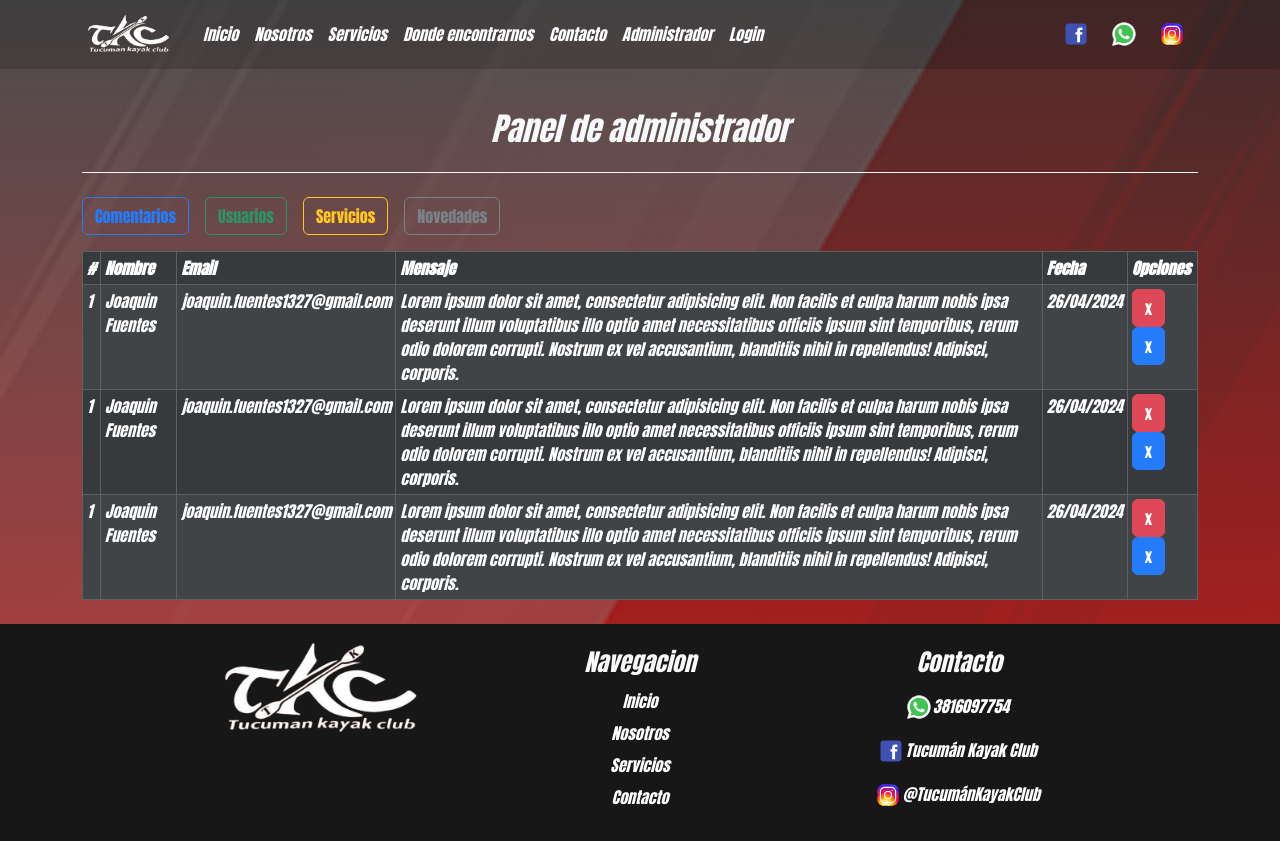
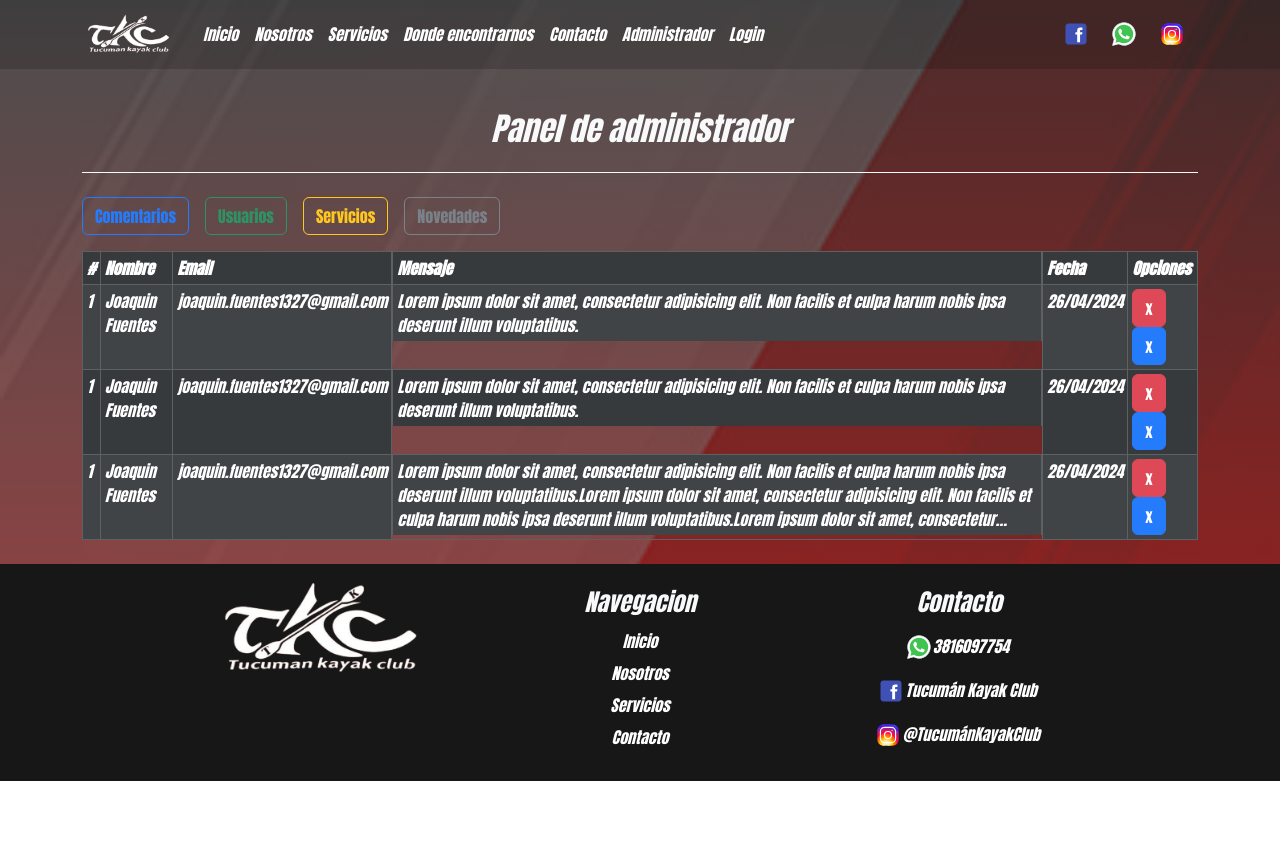
Before and after one commit to joaquin-fuentes/TKC-Front, a React (Vite) app: page /administrador in a window 1280 px wide. After the commit the page ends 800 px from the top, so only its background shows below. Built offline with nearby package versions, Linux system fonts and the light colour scheme.

Commit message:
intente acomodar las celdas de la tabla de admin

```diff
--- a/src/App.css
+++ b/src/App.css
@@ -112,12 +112,8 @@
   }
 }
 /* ERROR 404 */
-.contenedorPrincipalError{
-
-  background-image: linear-gradient(
-      rgba(19, 19, 19, 0.8),
-      rgba(78, 1, 1, 0.3)
-    ),
+.contenedorPrincipalError {
+  background-image: linear-gradient(rgba(19, 19, 19, 0.8), rgba(78, 1, 1, 0.3)),
     url("./assets/imagenes/fondoError.jpg");
   background-size: cover; /* Ajusta la imagen al tamaño del contenedor */
   background-position: bottom; /* Centra la imagen */
@@ -128,11 +124,8 @@
   opacity: 0.9; /* Ajusta la opacidad del contenedor */
 }
 /* LOGIN */
-.contenedorPrincipalLogin{
-  background-image: linear-gradient(
-      rgba(19, 19, 19, 0.8),
-      rgba(78, 1, 1, 0.3)
-    ),
+.contenedorPrincipalLogin {
+  background-image: linear-gradient(rgba(19, 19, 19, 0.8), rgba(78, 1, 1, 0.3)),
     url("./assets/imagenes/fondoError.jpg");
   background-size: cover; /* Ajusta la imagen al tamaño del contenedor */
   background-position: bottom; /* Centra la imagen */
@@ -149,8 +142,8 @@
 
 /* Media Query para pantallas más pequeñas, como celulares y tablets */
 @media only screen and (max-width: 768px) {
-  .formLogin{
-    width: 80%!important;
+  .formLogin {
+    width: 80% !important;
   }
 }
 /* INICIO */
@@ -334,6 +327,21 @@
   opacity: 0.9; /* Ajusta la opacidad del contenedor */
   background-attachment: fixed; /* Hace que la imagen de fondo se quede fija */
 }
+.email-col {
+
+  white-space: nowrap;
+  text-overflow: ellipsis;
+  overflow: hidden;
+}
+
+.mensaje-col {
+  width: 100%;
+  display: -webkit-box;
+  -webkit-box-orient: vertical;
+  -webkit-line-clamp: 3;
+  overflow: hidden;
+}
+
 /* FOOTER */
 .logotkc-footer {
   width: 70%;
--- a/src/components/views/Administrador/Administrador.jsx
+++ b/src/components/views/Administrador/Administrador.jsx
@@ -29,10 +29,10 @@ const Administrador = () => {
                         <thead>
                             <tr>
                                 <th>#</th>
-                                <th>Nombre</th>
-                                <th>Email</th>
-                                <th>Mensaje</th>
-                                <th>Fecha</th>
+                                <th className="email-col">Nombre</th>
+                                <th className="email-col">Email</th>
+                                <th className="mensaje-col">Mensaje</th>
+                                <th className="fecha-col">Fecha</th>
                                 <th>Opciones</th>
                             </tr>
                         </thead>
@@ -40,13 +40,9 @@ const Administrador = () => {
                             <tr>
                                 <td>1</td>
                                 <td>Joaquin Fuentes</td>
-                                <td>joaquin.fuentes1327@gmail.com</td>
-                                <td>
-                                    Lorem ipsum dolor sit amet, consectetur adipisicing elit. Non
-                                    facilis et culpa harum nobis ipsa deserunt illum voluptatibus
-                                    illo optio amet necessitatibus officiis ipsum sint temporibus,
-                                    rerum odio dolorem corrupti. Nostrum ex vel accusantium,
-                                    blanditiis nihil in repellendus! Adipisci, corporis.
+                                <td className="email-col">joaquin.fuentes1327@gmail.com</td>
+                                <td className="mensaje-col">
+                                    Lorem ipsum dolor sit amet, consectetur adipisicing elit. Non facilis et culpa harum nobis ipsa deserunt illum voluptatibus.
                                 </td>
                                 <td>26/04/2024</td>
                                 <td>
@@ -57,13 +53,9 @@ const Administrador = () => {
                             <tr>
                                 <td>1</td>
                                 <td>Joaquin Fuentes</td>
-                                <td>joaquin.fuentes1327@gmail.com</td>
-                                <td>
-                                    Lorem ipsum dolor sit amet, consectetur adipisicing elit. Non
-                                    facilis et culpa harum nobis ipsa deserunt illum voluptatibus
-                                    illo optio amet necessitatibus officiis ipsum sint temporibus,
-                                    rerum odio dolorem corrupti. Nostrum ex vel accusantium,
-                                    blanditiis nihil in repellendus! Adipisci, corporis.
+                                <td className="email-col">joaquin.fuentes1327@gmail.com</td>
+                                <td className="mensaje-col">
+                                    Lorem ipsum dolor sit amet, consectetur adipisicing elit. Non facilis et culpa harum nobis ipsa deserunt illum voluptatibus.
                                 </td>
                                 <td>26/04/2024</td>
                                 <td>
@@ -74,13 +66,9 @@ const Administrador = () => {
                             <tr>
                                 <td>1</td>
                                 <td>Joaquin Fuentes</td>
-                                <td>joaquin.fuentes1327@gmail.com</td>
-                                <td>
-                                    Lorem ipsum dolor sit amet, consectetur adipisicing elit. Non
-                                    facilis et culpa harum nobis ipsa deserunt illum voluptatibus
-                                    illo optio amet necessitatibus officiis ipsum sint temporibus,
-                                    rerum odio dolorem corrupti. Nostrum ex vel accusantium,
-                                    blanditiis nihil in repellendus! Adipisci, corporis.
+                                <td className="email-col">joaquin.fuentes1327@gmail.com</td>
+                                <td className="mensaje-col">
+                                    Lorem ipsum dolor sit amet, consectetur adipisicing elit. Non facilis et culpa harum nobis ipsa deserunt illum voluptatibus.Lorem ipsum dolor sit amet, consectetur adipisicing elit. Non facilis et culpa harum nobis ipsa deserunt illum voluptatibus.Lorem ipsum dolor sit amet, consectetur adipisicing elit. Non facilis et culpa harum nobis ipsa deserunt illum voluptatibus.
                                 </td>
                                 <td>26/04/2024</td>
                                 <td>
```
